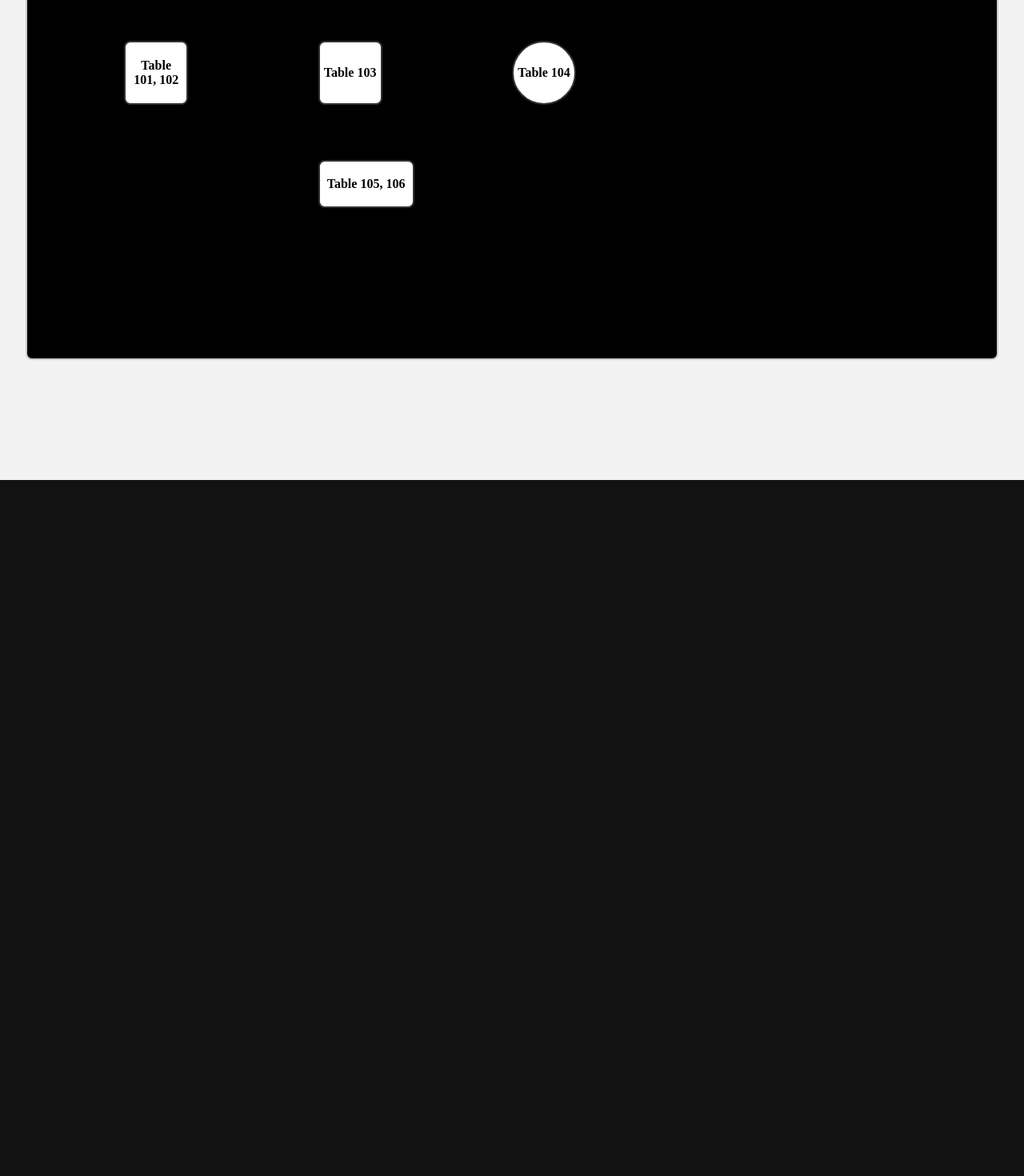
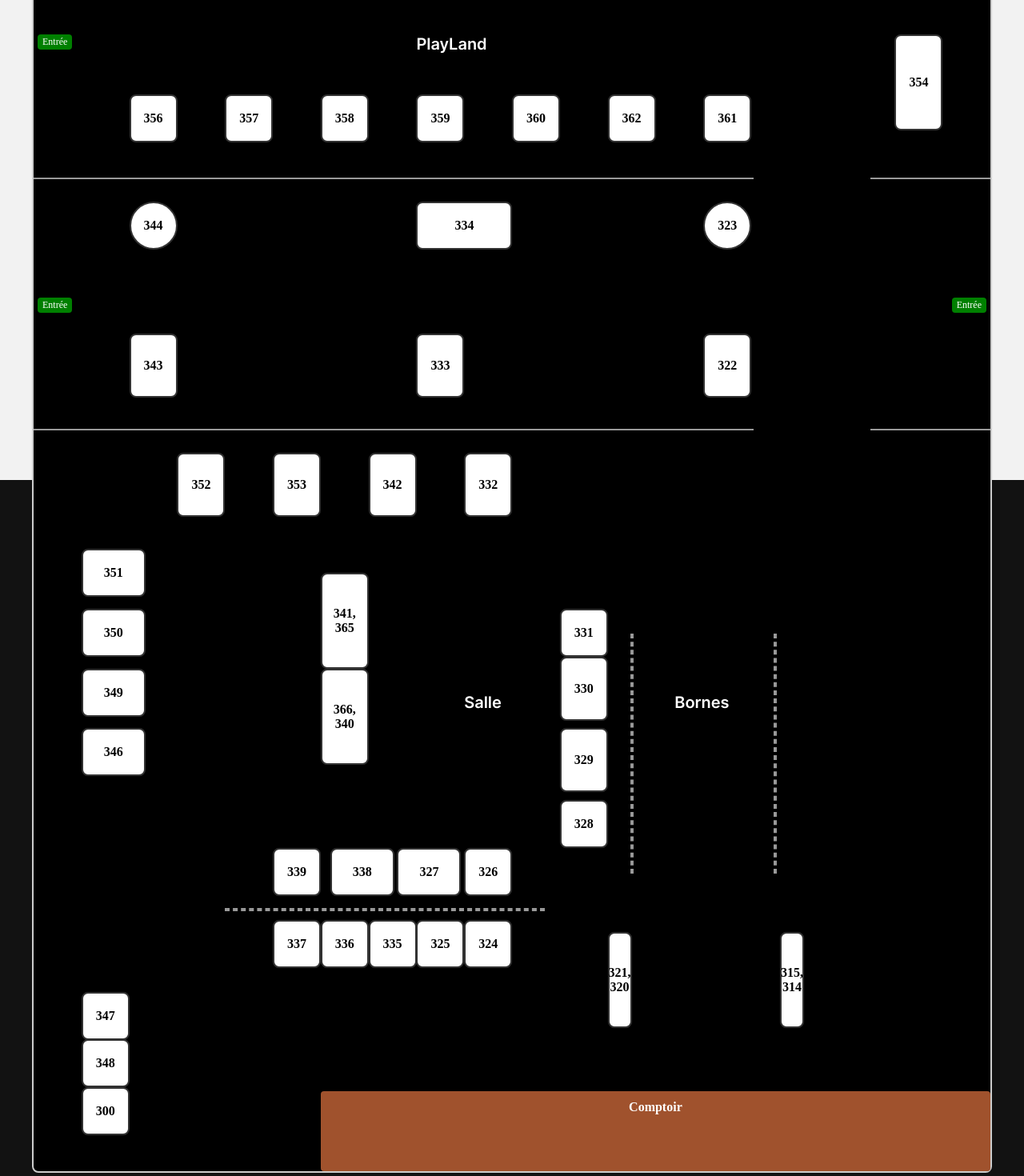
Before and after one commit to Shokoloa/mcdo-tables, a React (Vite) app: page / in a window 1280 px wide. Shown: the part 200-1670 px from the top of the page at 80% size. Before the commit the page ends 800 px from the top, so only its background shows below. Built offline with nearby package versions, Linux system fonts and the light colour scheme.

Commit message:
Add files via upload

```diff
--- a/src/assets/styles/main.css
+++ b/src/assets/styles/main.css
@@ -88,6 +88,9 @@ hr {
 .app {
   padding: 2rem;
   text-align: center;
+  display: flex;
+  align-items: center;
+  flex-direction: column;
 }
 
 .top {
@@ -129,12 +132,61 @@ hr {
 
 .floor-plan {
   position: relative;
-  width: 100%;
-  height: 500px;
+  width: 1200px;
+  height: 1500px;
   border: 2px solid #ccc;
   margin-top: 2rem;
   background: #000;
   border-radius: 8px;
+  transform: scale(1);
+  transform-origin: top left;
+}
+
+/* Comptoir */
+.counter {
+  position: absolute;
+  bottom: 0;
+  right: 0;
+  width: 70%;
+  height: 100px;
+  background-color: #a0522d;
+  color: white;
+  text-align: center;
+  line-height: 40px;
+  font-weight: bold;
+  border-radius: 4px;
+}
+
+/* Séparateur */
+.dividor {
+  position: absolute;
+  width: 200px;
+  height: 2px;
+  background-color: #999;
+}
+
+.dividor-v {
+  position: absolute;
+  width: 50px;
+  height: 2px;
+  rotate: 90deg;
+  border: 2px dashed #999;
+}
+
+/* Zone */
+.zone {
+  position: absolute;
+  font: 600 20px inter;
+}
+
+/* Porte */
+.door {
+  position: absolute;
+  background-color: green;
+  color: white;
+  padding: 2px 6px;
+  font-size: 12px;
+  border-radius: 4px;
 }
 
 .table {
@@ -160,15 +212,39 @@ hr {
   border-radius: 8px;
 }
 
-.table.square {
-  width: 80px;
+.table.rectangle-v {
+  width: 60px;
+  height: 120px;
+  border-radius: 8px;
+}
+
+.table.rectangle-vs {
+  width: 60px;
   height: 80px;
   border-radius: 8px;
 }
 
+.table.rectangle-s {
+  width: 80px;
+  height: 60px;
+  border-radius: 8px;
+}
+
+.table.rectangle-l {
+  width: 30px;
+  height: 120px;
+  border-radius: 8px;
+}
+
+.table.square {
+  width: 60px;
+  height: 60px;
+  border-radius: 8px;
+}
+
 .table.round {
-  width: 80px;
-  height: 80px;
+  width: 60px;
+  height: 60px;
   border-radius: 50%;
 }
 
--- a/src/pages/index.jsx
+++ b/src/pages/index.jsx
@@ -1,10 +1,59 @@
 import { useState } from 'react';
 
 const tablesData = [
-    { id: 1, numbers: [101, 102], x: 10, y: 20, shape: 'square' },
-    { id: 2, numbers: [103], x: 30, y: 20, shape: 'square' },
-    { id: 3, numbers: [104], x: 50, y: 20, shape: 'round' },
-    { id: 4, numbers: [105, 106], x: 30, y: 50, shape: 'rectangle' },
+    // Playland
+    { id: '354', numbers: [354], x: 90, y: 5, shape: 'rectangle-v' },
+    { id: '361', numbers: [361], x: 70, y: 10, shape: 'square' },
+    { id: '362', numbers: [362], x: 60, y: 10, shape: 'square' },
+    { id: '360', numbers: [360], x: 50, y: 10, shape: 'square' },
+    { id: '359', numbers: [359], x: 40, y: 10, shape: 'square' },
+    { id: '358', numbers: [358], x: 30, y: 10, shape: 'square' },
+    { id: '357', numbers: [357], x: 20, y: 10, shape: 'square' },
+    { id: '356', numbers: [356], x: 10, y: 10, shape: 'square' },
+
+    // Milieu gauche
+    { id: '323', numbers: [323], x: 70, y: 19, shape: 'round' },
+    { id: '334', numbers: [334], x: 40, y: 19, shape: 'rectangle' },
+    { id: '344', numbers: [344], x: 10, y: 19, shape: 'round' },
+    { id: '343', numbers: [343], x: 10, y: 30, shape: 'rectangle-vs' },
+    { id: '333', numbers: [333], x: 40, y: 30, shape: 'rectangle-vs' },
+    { id: '322', numbers: [322], x: 70, y: 30, shape: 'rectangle-vs' },
+
+    // Salle gauche
+    { id: '332', numbers: [332], x: 45, y: 40, shape: 'rectangle-vs' },
+    { id: '342', numbers: [342], x: 35, y: 40, shape: 'rectangle-vs' },
+    { id: '353', numbers: [353], x: 25, y: 40, shape: 'rectangle-vs' },
+    { id: '352', numbers: [352], x: 15, y: 40, shape: 'rectangle-vs' },
+    { id: '351', numbers: [351], x: 5, y: 48, shape: 'rectangle-s' },
+    { id: '350', numbers: [350], x: 5, y: 53, shape: 'rectangle-s' },
+    { id: '349', numbers: [349], x: 5, y: 58, shape: 'rectangle-s' },
+    { id: '346', numbers: [346], x: 5, y: 63, shape: 'rectangle-s' },
+
+    { id: '341', numbers: [341, 365], x: 30, y: 50, shape: 'rectangle-v' },
+    { id: '366', numbers: [366, 340], x: 30, y: 58, shape: 'rectangle-v' },
+
+    { id: '331', numbers: [331], x: 55, y: 53, shape: 'square' },
+    { id: '330', numbers: [330], x: 55, y: 57, shape: 'rectangle-vs' },
+    { id: '329', numbers: [329], x: 55, y: 63, shape: 'rectangle-vs' },
+    { id: '328', numbers: [328], x: 55, y: 69, shape: 'square' },
+
+    { id: '321', numbers: [321, 320], x: 60, y: 80, shape: 'rectangle-l' },
+    { id: '315', numbers: [315, 314], x: 78, y: 80, shape: 'rectangle-l' },
+
+    { id: '326', numbers: [326], x: 45, y: 73, shape: 'square' },
+    { id: '327', numbers: [327], x: 38, y: 73, shape: 'rectangle-s' },
+    { id: '338', numbers: [338], x: 31, y: 73, shape: 'rectangle-s' },
+    { id: '339', numbers: [339], x: 25, y: 73, shape: 'square' },
+
+    { id: '324', numbers: [324], x: 45, y: 79, shape: 'square' },
+    { id: '325', numbers: [325], x: 40, y: 79, shape: 'square' },
+    { id: '335', numbers: [335], x: 35, y: 79, shape: 'square' },
+    { id: '336', numbers: [336], x: 30, y: 79, shape: 'square' },
+    { id: '337', numbers: [337], x: 25, y: 79, shape: 'square' },
+
+    { id: '347', numbers: [347], x: 5, y: 85, shape: 'square' },
+    { id: '348', numbers: [348], x: 5, y: 89, shape: 'square' },
+    { id: '300', numbers: [300], x: 5, y: 93, shape: 'square' },
 ];
 
 export const Home = () => {
@@ -41,13 +90,37 @@ export const Home = () => {
             </section>
 
             <div className="floor-plan">
+                <div className="zone" style={{ top: '5%', left: '40%' }}>PlayLand</div>
+                <div className="zone" style={{ top: '60%', left: '45%' }}>Salle</div>
+                <div className="zone" style={{ top: '60%', left: '67%' }}>Bornes</div>
+
+                {/* Comptoirs */}
+                <div className="counter">Comptoir</div>
+
+                {/* Entrées
+                <div className="door" style={{ top: '0%', left: '5%' }}>Entrée</div>*/}
+                <div className="door" style={{ top: '27%', right: '5px' }}>Entrée</div>
+                <div className="door" style={{ top: '27%', left: '5px' }}>Entrée</div>
+                <div className="door" style={{ top: '5%', left: '5px' }}>Entrée</div>
+
+                {/* Séparateurs */}
+                <div className="dividor" style={{ top: '17%', width: '900px' }}></div>
+                <div className="dividor" style={{ top: '17%', width: '150px', right: '0' }}></div>
+                <div className="dividor" style={{ top: '38%', width: '900px' }}></div>
+                <div className="dividor" style={{ top: '38%', width: '150px', right: '0' }}></div>
+                <div className="dividor" style={{ top: '78%', width: '400px', left: '20%', backgroundColor: 'transparent', border: '2px dashed #999' }}></div>
+
+                <div className="dividor-v" style={{ top: '65%', left: '50%', width: '300px' }}></div>
+                <div className="dividor-v" style={{ top: '65%', left: '65%', width: '300px' }}></div>
+
+                {/* Tables */}
                 {tablesData.map(table => (
                     <div
                         key={table.id}
                         className={`table ${table.shape} ${highlightedId === table.id ? 'blink' : ''}`}
                         style={{ left: `${table.x}%`, top: `${table.y}%` }}
                     >
-                        <strong>Table {table.numbers.join(', ')}</strong>
+                        <strong>{table.numbers.join(', ')}</strong>
                     </div>
                 ))}
             </div>
```
